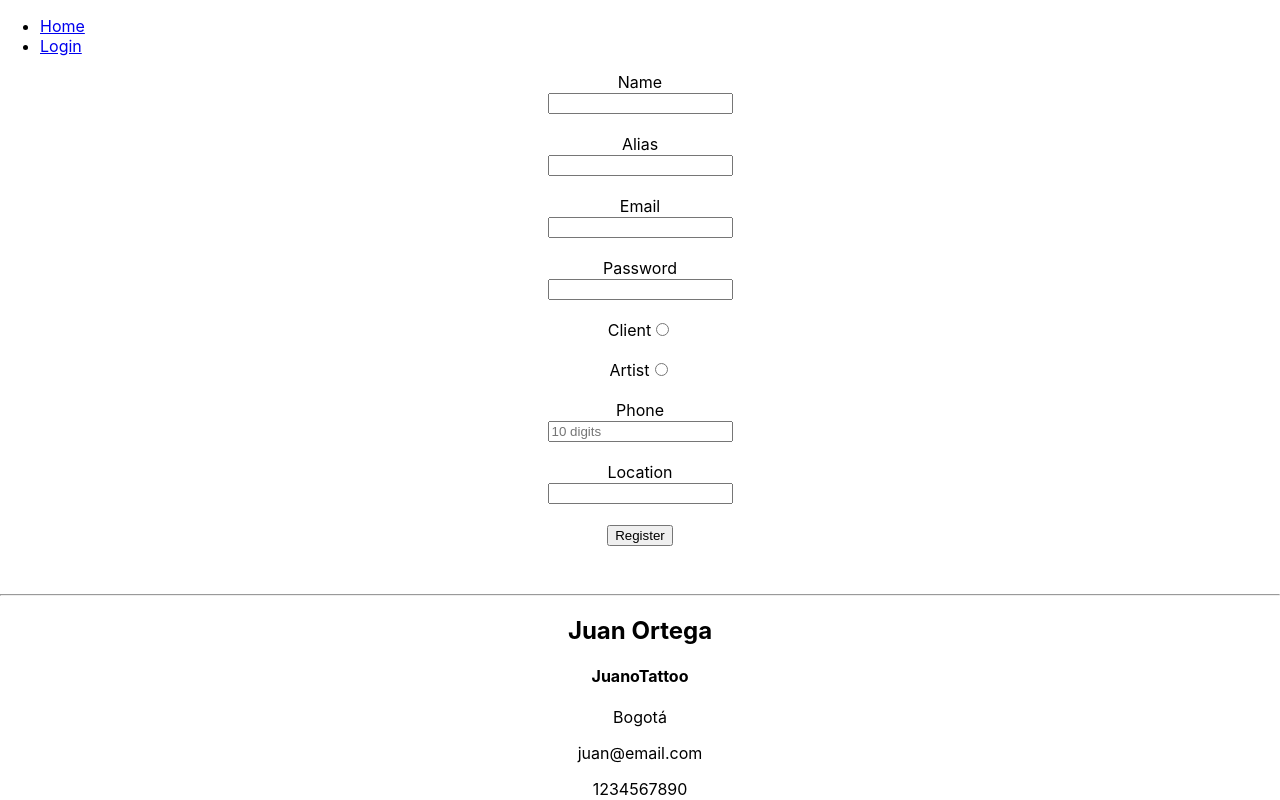
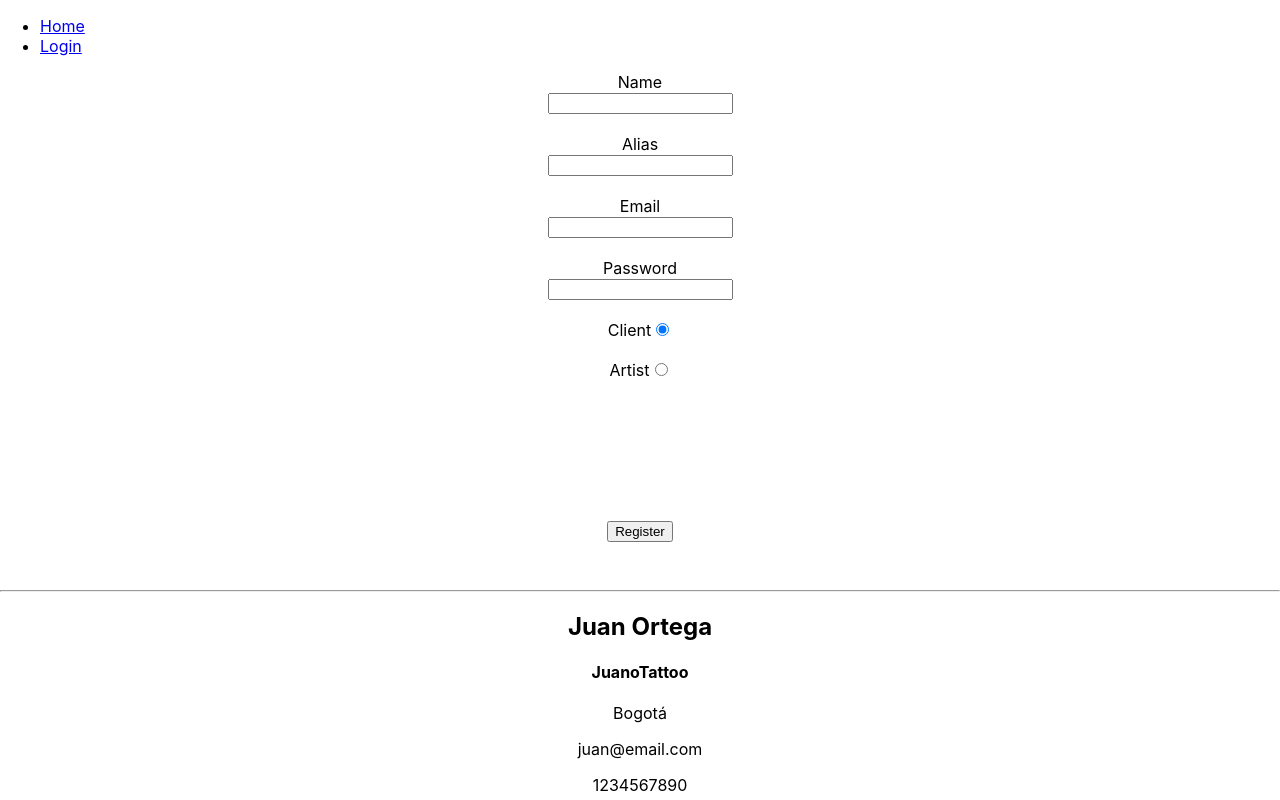
Before and after one commit to omontoy/InkCentral, a React (Create React App) app: page /Register in a window 1280 px wide. Shown: the top 800 px of the page. Built offline with nearby package versions, Linux system fonts and the light colour scheme.

Commit message:
Modify HandleRegister to update clientData and artistData depending on radio-options

```diff
--- a/src/components/Register.js
+++ b/src/components/Register.js
@@ -9,7 +9,7 @@ export class Register extends Component {
     name:"",
     alias:"",
     email:"",
-    userType:"",
+    userType: "Client",
     phone:"",
     location:"",
     password:"",
@@ -33,15 +33,21 @@ export class Register extends Component {
       location,
       password
     }
+    if(userType === "Client"){
+      this.setState({
+        clients: [newUser,...this.state.clients]
+      })
+    } else {
+      this.setState({
+        artists: [newUser,...this.state.artists]
+      })
+    }
 
-    this.setState({
-      artists: [newUser,...this.state.artists]
-    })
   }
 
   render(){
-    // console.log(this.state.artists);
-    const { name, alias, email, phone, location, password, artists } = this.state
+    console.log(this.state.clients);
+    const { name, alias, email, userType, phone, location, password, artists } = this.state
     return(
       <div className="App">
         <form onSubmit={this.handleRegister}>
@@ -99,6 +105,7 @@ export class Register extends Component {
             name="userType"
             onChange={this.handleChange}
             value="Client"
+            defaultChecked
           />
           <br></br>
           <br></br>
@@ -112,7 +119,10 @@ export class Register extends Component {
           />
           <br></br>
           <br></br>
-          <label htmlFor="phone">Phone</label>
+          <label htmlFor="phone"
+                 hidden={
+                  userType === "Client" && true
+                 }>Phone</label>
           <br></br>
           <input
             type="tel"
@@ -122,10 +132,16 @@ export class Register extends Component {
             placeholder="10 digits"
             onChange={this.handleChange}
             value={phone}
+            hidden= {
+             userType === "Client" && true
+            }
           />
           <br></br>
           <br></br>
-          <label htmlFor="location">Location</label>
+          <label htmlFor="location"
+                 hidden={
+                  userType === "Client" && true
+                 }>Location</label>
           <br></br>
           <input
             type="text"
@@ -133,6 +149,9 @@ export class Register extends Component {
             name="location"
             onChange={this.handleChange}
             value={location}
+            hidden= {
+              userType === "Client" && true
+            }
           />
           <br></br>
           <br></br>
```
